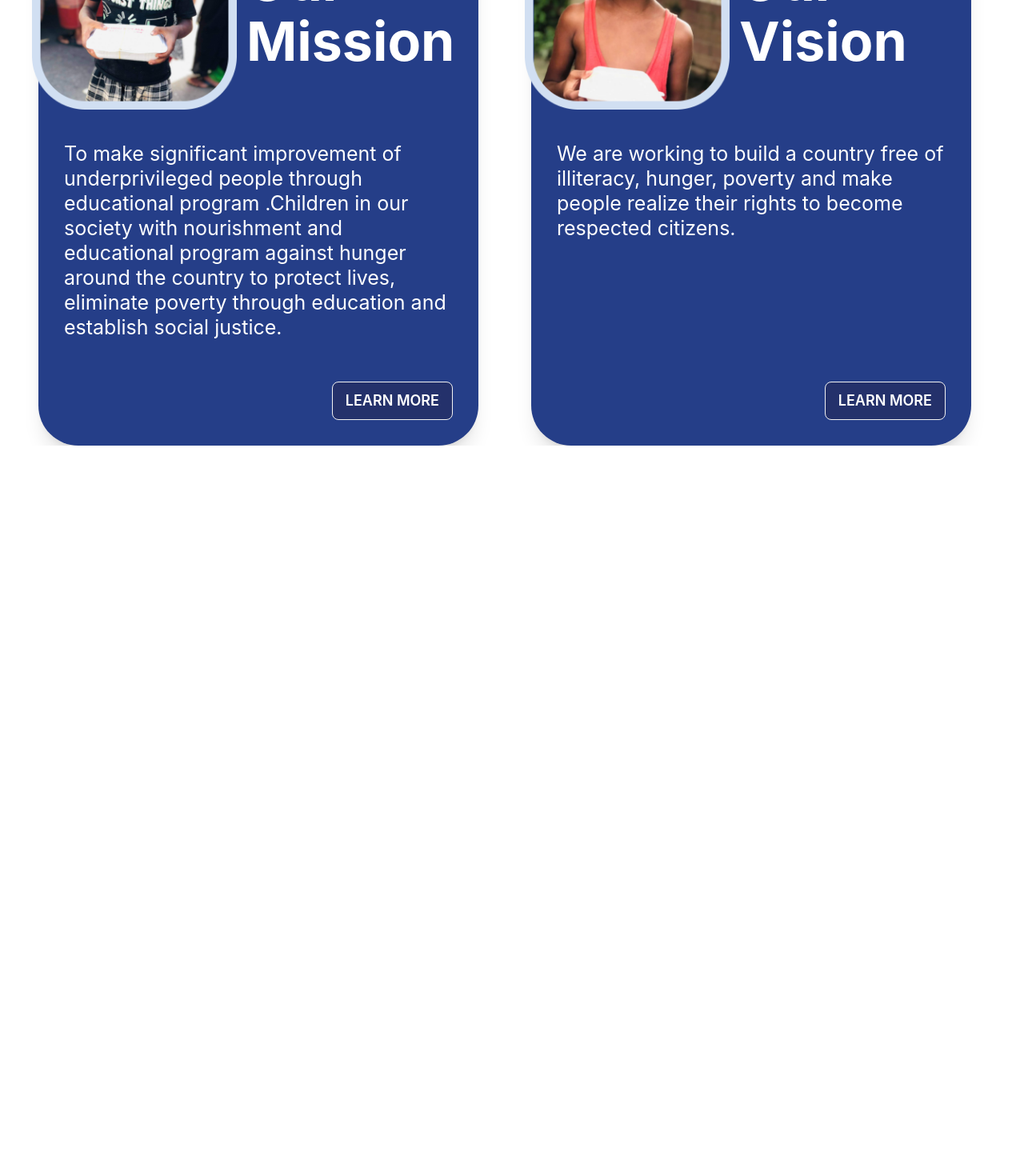
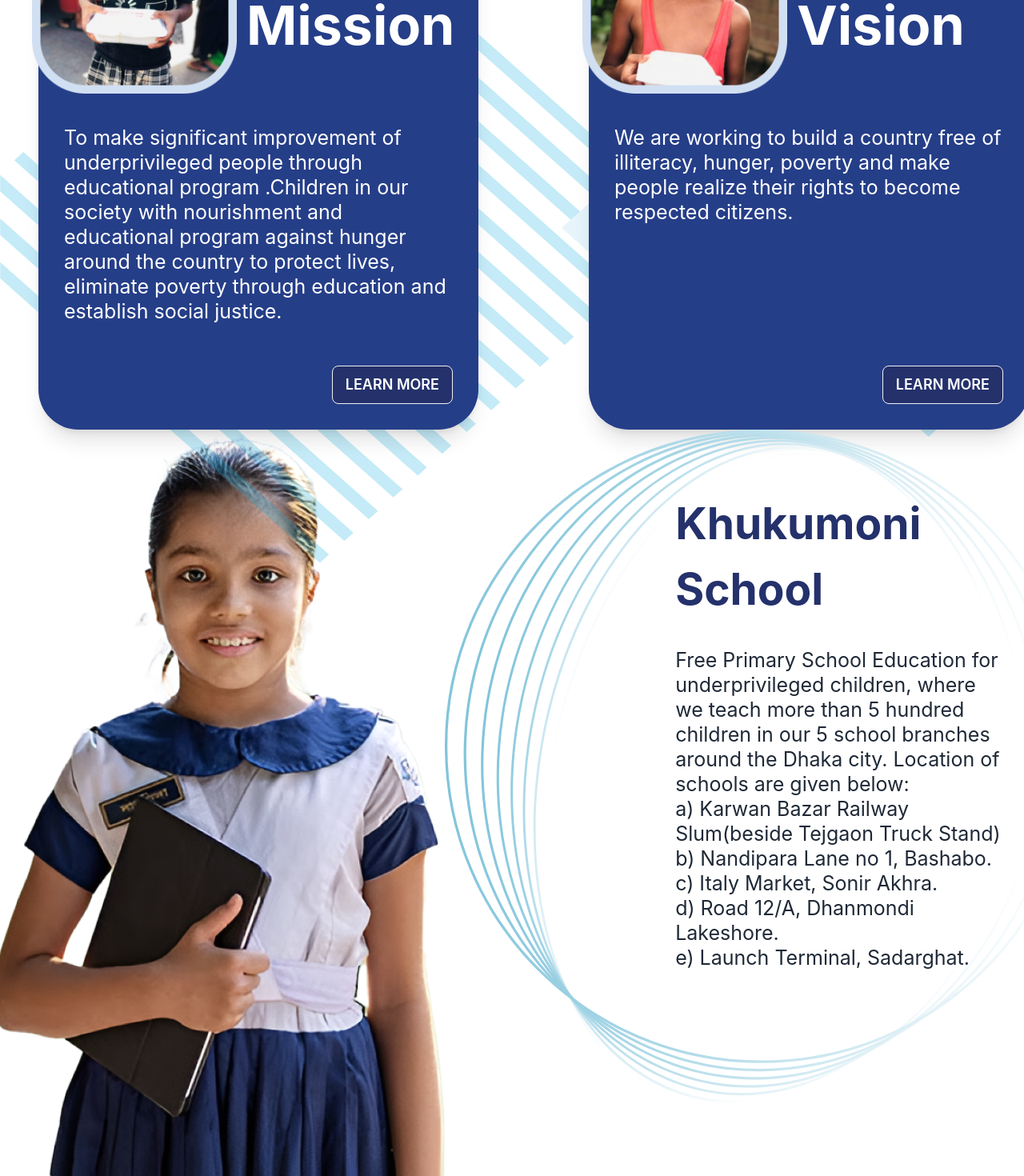
Before and after one commit to rhnchowdhury/Khukumoni-Website, a React (Create React App) app: page / in a window 1280 px wide. Shown: the part 2370-3840 px from the top of the page at 80% size. Before the commit the page ends 2927 px from the top, so only its background shows below. Built offline with nearby package versions, Linux system fonts and the light colour scheme.

Commit message:
school section add

```diff
--- a/src/Components/Pages/Missions/Mission.css
+++ b/src/Components/Pages/Missions/Mission.css
@@ -27,6 +27,20 @@
     font-weight: 700;
 }
 
+.mission-sec-h2 {
+    color: #24316B;
+    /* text-align: center; */
+    font-size: 55px;
+    font-weight: 700;
+}
+
+.mission-h2 {
+    color: #24316B;
+    text-align: center;
+    font-size: 40px;
+    font-weight: 700;
+}
+
 .mission-p {
     font-size: 25px;
     line-height: 31px;
--- a/src/Components/Pages/Missions/Mission.js
+++ b/src/Components/Pages/Missions/Mission.js
@@ -2,13 +2,19 @@ import React from 'react';
 import './Mission.css';
 import img1 from '../../../assets/home-imgs/mission-img1.png';
 import img2 from '../../../assets/home-imgs/mission-img2.png';
+import img3 from '../../../assets/home-imgs/mission-img3.png';
+import imgBg from '../../../assets/logos/frame-2.svg';
+import imgBg2 from '../../../assets/logos/frame-4.svg';
 
 const Mission = () => {
     return (
         <div className='mt-12'>
             <h2 className='mission-h2 '>Mission & Vision</h2>
-            <div className='mt-32'>
-                <div className='ml-12 grid grid-cols-2'>
+            <div className='relative'>
+                <img src={imgBg} alt="" className='opacity-50' />
+            </div>
+            <div className='-mt-[900px]'>
+                <div className='ml-12 grid grid-cols-2 gap-36'>
                     <div className="card rounded-[50px] w-[550px] h-[650px] bg-[#253E88] text-white shadow-xl">
                         <div className="card-body">
                             <div className='flex'>
@@ -35,7 +41,27 @@ const Mission = () => {
                     </div>
                 </div>
             </div>
-        </div>
+            <div className='flex'>
+                <div>
+                    <img src={img3} alt="" />
+                </div>
+                <div>
+                    <div>
+                        <img src={imgBg2} alt="" className='relative w-[1200px] ' />
+                        <div className='-mt-[450px] absolute ml-72 mr-6'>
+                            <h2 className='mission-sec-h2 text-[#24316B] -mt-96'>Khukumoni <br /> School</h2>
+                            <p className='mission-p mt-8'>Free Primary School Education for underprivileged children, where we teach more than 5 hundred children in our 5 school branches around the Dhaka city. Location of schools are given below:
+
+                                <br /> a) Karwan Bazar Railway Slum(beside Tejgaon Truck Stand) <br /> b) Nandipara Lane no 1, Bashabo. <br /> c) Italy Market, Sonir Akhra. <br /> d) Road 12/A, Dhanmondi Lakeshore. <br /> e) Launch Terminal, Sadarghat.
+
+                            </p>
+                        </div>
+                    </div>
+
+
+                </div>
+            </div>
+        </div >
     );
 };
 
```
Also changed, not shown: src/assets/home-imgs/mission-img3.png (added).
